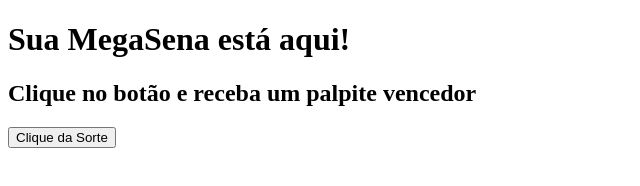
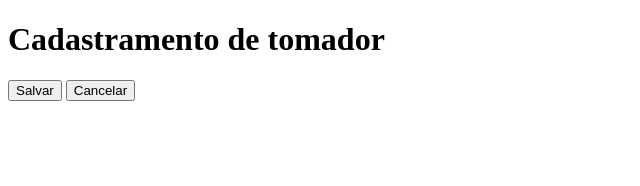
Before and after one commit to Bokomoko/frontendiGIG, a plain HTML site: page index.html in a window 1280 px wide. Shown: the whole page, without its empty margins (0-640 px from the left). Drawn offline with Linux system fonts and the light colour scheme.

Commit message:
Mudamos para a primeira versão do cliente (falta criar o formulário e as rotinas)

```diff
--- a/index.html
+++ b/index.html
@@ -10,12 +10,10 @@
 
 <body>
   <h1>
-    Sua MegaSena está aqui!
+    Cadastramento de tomador
   </h1>
-  <h2>
-    Clique no botão e receba um palpite vencedor
-  </h2>
-  <button type="button" onclick="clicou()">Clique da Sorte</button>
+  <button type="button" onclick="salvar()">Salvar</button>
+  <button type="button" onclick="cancelar()">Cancelar</button>
 
    <script src="script.js"></script>
 
--- a/script.js
+++ b/script.js
@@ -1,7 +1,12 @@
-async function clicou() {
-  console.log("Vai dar o fetch")
-  const data = await fetch("https://servidorigig.bokomoko.repl.co/")
-  const resposta = await data.text()
-  console.log({resposta})
+async function salvar() {
+  // pegar os dados do formulário html
+  // criar um objeto com os dados obtidos
+  // tentar fazer uma solicitação de cadastro e enviar os dados
+  // se a tentativa der certo, notificar o usuário e limpar tela
+  // se a tentativa der errado, notificar o usuário e não limpar tela
 
 }
+
+function cancelar() {
+  // limpar os dados do formulário
+}
```
